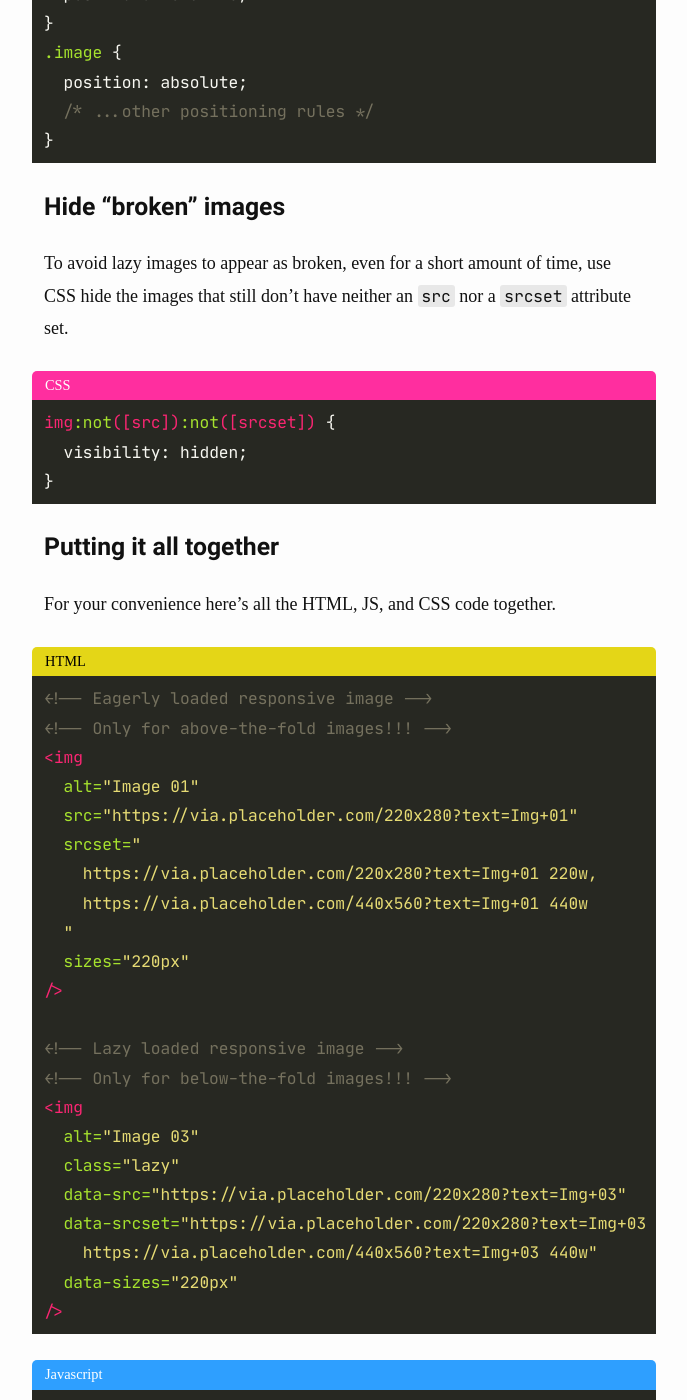
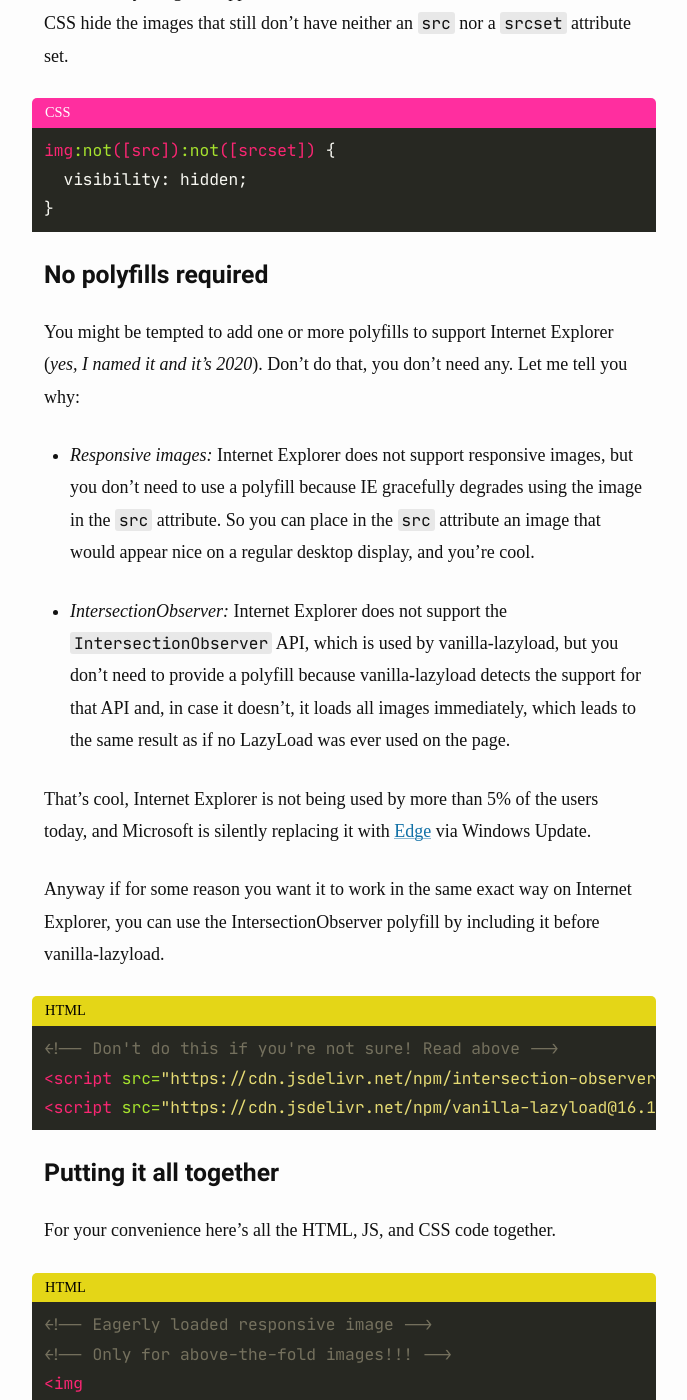
Before and after one commit to verlok/verlok.github.io, a Jekyll site: the page built from _posts/2020-05-24-lazy-load-responsive-images-in-2020-srcset-sizes-picture-webp.md, in a window 1280 px wide and 1400 px high, scrolled down 5171 px. Shown: the whole window, without its empty margins (296-983 px from the left). Built offline with Jekyll 4.4.1, drawn with Linux system fonts in a browser that asks for light colours; some web fonts are replaced; some of the changed text lies outside the part shown.

Commit message:
Removed "what about IE", added a "no polyfills required" section

````diff
--- a/_posts/2020-05-24-lazy-load-responsive-images-in-2020-srcset-sizes-picture-webp.md
+++ b/_posts/2020-05-24-lazy-load-responsive-images-in-2020-srcset-sizes-picture-webp.md
@@ -114,13 +114,7 @@ Want a low-resolution preview while your lazy images load? You can do that by us
 
 [Open the 👀 demo](http://verlok.github.io/vanilla-lazyload/demos/image_srcset_lazy_sizes.html), then your browser's **developer tools**, and switch to the **Network panel**. You will see that the first 2 images are loaded _eagerly_ just after page landing, while the rest of the images are loaded _lazily_ **as you scroll down** the page.
 
-We're using the `img` HTML tag and not the `picture` tag, given that the latter is not necessary in this case. I'll dig into the `picture` tag use cases [down below](#picture-tag-use-cases).
-
-💬 _What about Internet Explorer?_
-
-Internet Explorer does not support responsive images, but you don't need to use a polyfill because <abbr title="Internet Explorer">IE</abbr> reads and uses the image specified in the `src` attribute, so choose an image that will appear nice on a desktop, mDPI (not retina) display, put it in the `src` attribute, and you're good.
-
-Besides, consider that Microsoft is silently replacing Internet Explorer with [Edge](https://www.microsoft.com/edge)), which is a modern browser.
+We're using the `img` HTML tag and not the `picture` tag, given that the latter is not necessary in this case. I'll dig into the `picture` tag use cases later in this article. ⏩ [Skip to `picture` tag use cases](#picture-tag-use-cases)
 
 ### Script inclusion
 
@@ -152,7 +146,6 @@ When using lazy loading, the images that haven't started loading collapse to `0`
 
 The universal solution to do that is to use the vertical padding trick, while in the future you'll be able to use the `aspect-ratio` CSS directive to do the trick (as I'm writing it's [landed](https://twitter.com/Una/status/1260980901934137345) in Chrome Canary only).
 
-
 ```css
 .image-wrapper {
   width: 100%;
@@ -175,6 +168,24 @@ To avoid lazy images to appear as broken, even for a short amount of time, use C
 img:not([src]):not([srcset]) {
   visibility: hidden;
 }
+```
+
+### No polyfills required
+
+You might be tempted to add one or more polyfills to support Internet Explorer (*yes, I named it and it's 2020*). Don't do that, **you don't need any**. Let me tell you why:
+
+- *Responsive images:* Internet Explorer does not support responsive images, but you don't need to use a polyfill because <abbr title="Internet Explorer">IE</abbr> gracefully degrades using **the image in the `src` attribute**. So you can place in the `src` attribute an image that would appear nice on a regular desktop display, and you're cool.
+
+- *IntersectionObserver:* Internet Explorer does not support the `IntersectionObserver` API, which is used by vanilla-lazyload, but you don't need to provide a polyfill because vanilla-lazyload detects the support for that API and, in case it doesn't, it loads all images immediately, which leads to the same result as if no LazyLoad was ever used on the page.
+
+That's cool, Internet Explorer is not being used by more than 5% of the users today, and Microsoft is silently replacing it with [Edge](https://www.microsoft.com/edge) via Windows Update.
+
+Anyway if for some reason you want it to work in the same exact way on Internet Explorer, you can use the IntersectionObserver polyfill by including it before vanilla-lazyload.
+
+```html
+<!-- Don't do this if you're not sure! Read above -->
+<script src="https://cdn.jsdelivr.net/npm/intersection-observer@0.10.0/intersection-observer.js"></script>
+<script src="https://cdn.jsdelivr.net/npm/vanilla-lazyload@16.1.0/dist/lazyload.min.js"></script>
 ```
 
 ### Putting it all together
@@ -305,20 +316,7 @@ You need the `source` tag and the `type` attribute containing the MIME type of t
 
 [Open the 👀 demo](http://verlok.github.io/vanilla-lazyload/demos/picture_type_webp.html), then your browser's **developer tools** and switch to the **network panel**. You will see that it downloads only the image source corresponding to the first type that your browser supports.
 
-## _One more thing_
-
-The vanilla [LazyLoad script](https://github.com/verlok/vanilla-lazyload) leverages the IntersectionObserver API so, in browser not supporting it like Internet Explorer and older versions of Safari, it will load all images as soon as it executes, which leads more or less to the same result as if no LazyLoad was ever used on the page.
-
-If you want to load your content lazily in the 100% of the browsers out there (I wouldn't, but it's up to you), you need to include the [IntersectionObserver Polyfill](https://github.com/w3c/IntersectionObserver/tree/master/polyfill) script before LazyLoad.
-
-You can either you put the script in the page just before the LazyLoad one, as it follows...
-
-```html
-<script src="https://cdn.jsdelivr.net/npm/intersection-observer@0.10.0/intersection-observer.js"></script>
-<script src="https://cdn.jsdelivr.net/npm/vanilla-lazyload@16.1.0/dist/lazyload.min.js"></script>
-```
-
-...or you can load it the polyfill as a dependency of LazyLoad using _RequireJS_ or another AMD module loader. [More info here](https://github.com/verlok/vanilla-lazyload/blob/master/README.md#include-via-requirejs-without-intersectionobserver-polyfill).
+---
 
 ## Conclusions
 
````
